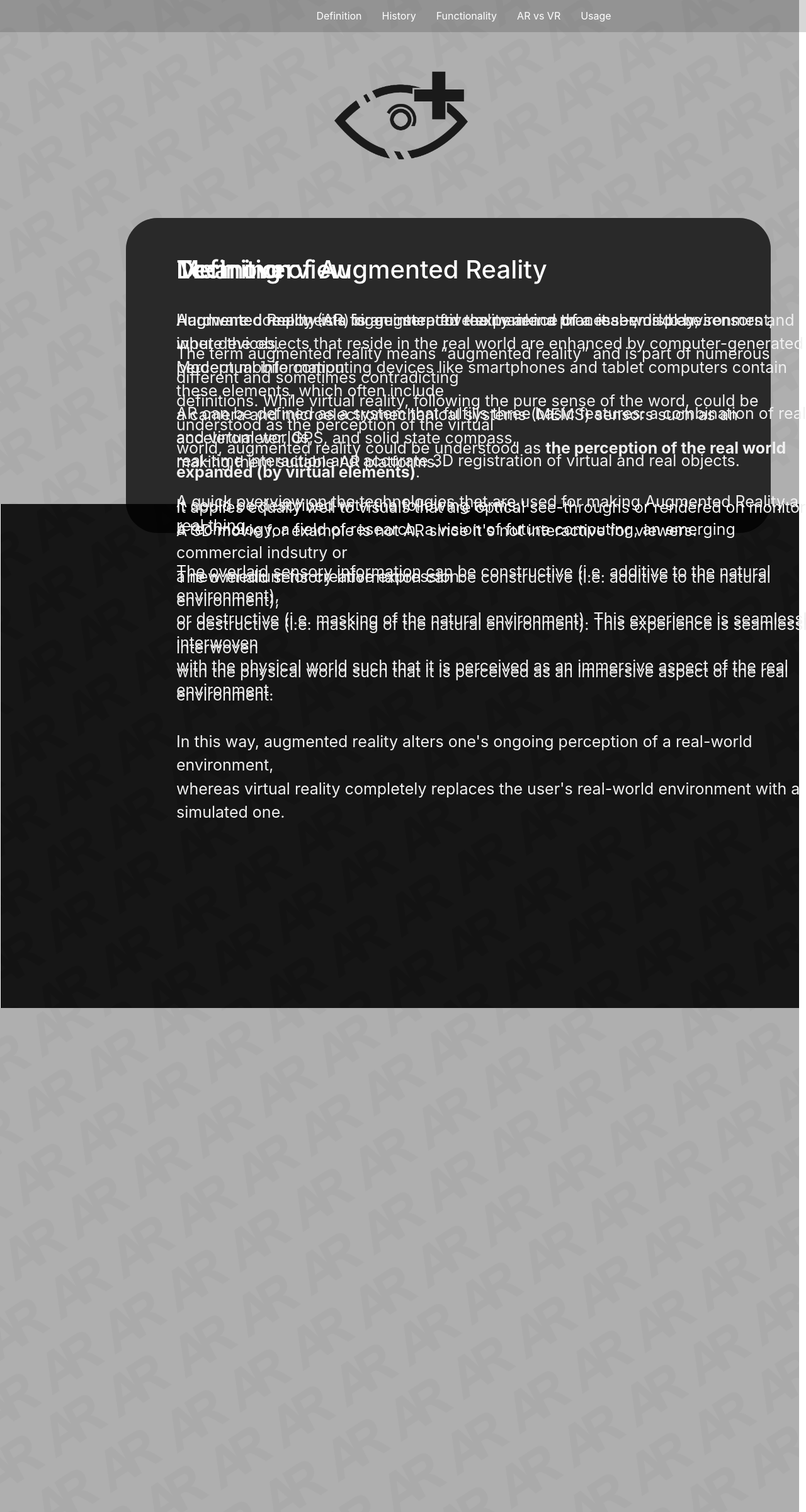
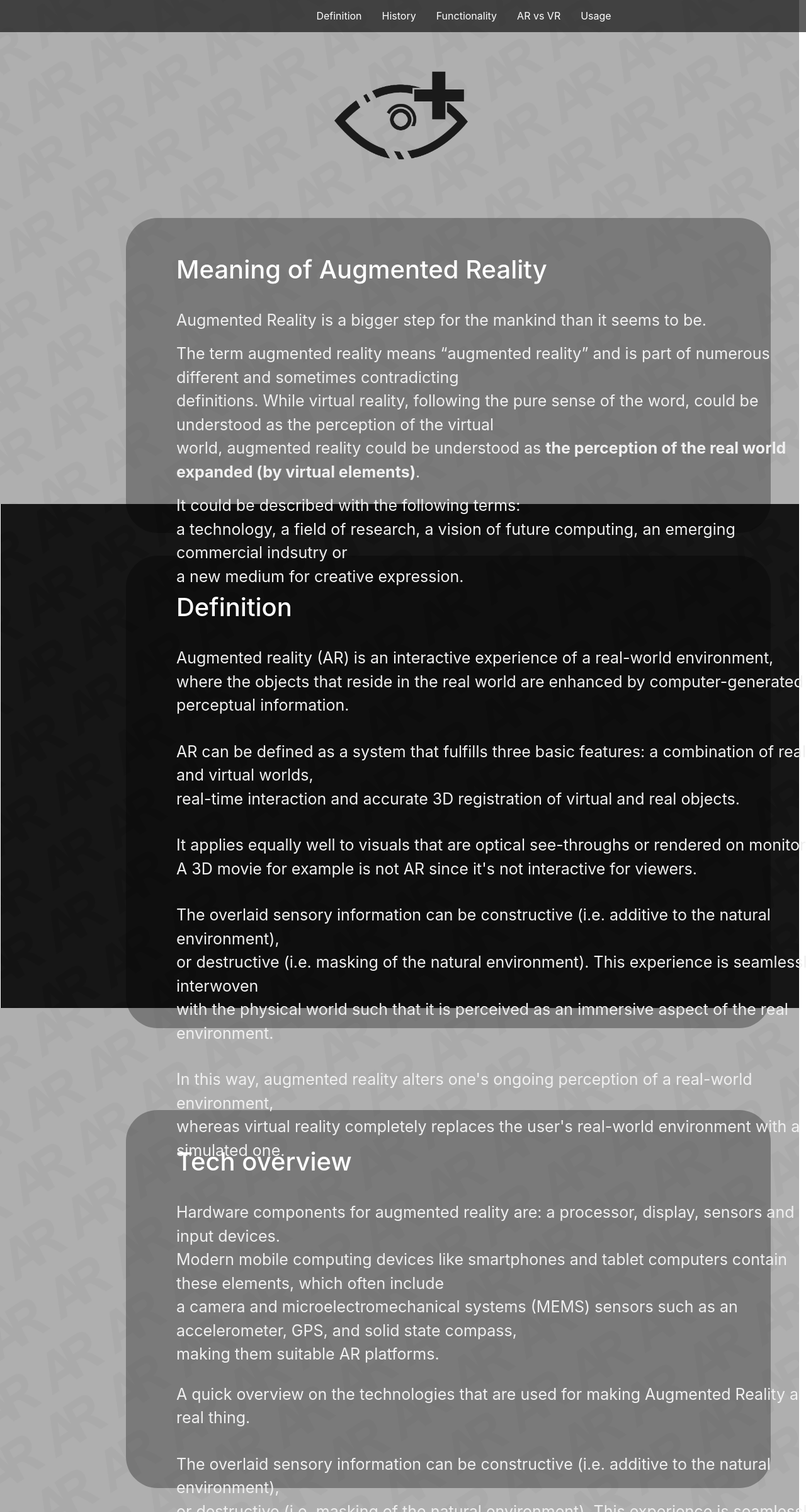
Before and after one commit to bence-d/AugmentedReality, a PHP site: page /webpage.html in a window 1280 px wide. Shown: the whole page at 63% size. Run offline with PHP 8.4, Linux system fonts and the light colour scheme; some libraries are stand-ins or nearby versions.

Commit message:
Inline css to external CSS
Fixed some of the inline-css attributes of elements by adding them to the external css file instead.

```diff
--- a/Website/styles.css
+++ b/Website/styles.css
@@ -40,14 +40,14 @@ body {
   width: 100%;
   height: 52px;
   background-image: url('images/image.png');
-  opacity: 0.2;
-  z-index: 1;
+  opacity: 0.8;
+  z-index: 2;
 }
 
 #navbarItems {
   position: fixed;
   padding-left: 38%;
-  z-index: 2;
+  z-index: 3;
 }
 
 ul {
@@ -85,6 +85,8 @@ li:hover {
    z-index: 2;
 }
 
+/* - CONTENT HOLDERS - */
+
 .contentHolder {
   display: inline-block;
   border-radius: 50px;
@@ -92,7 +94,21 @@ li:hover {
 
   position: absolute;
   width: 80vw;
+  /*height: 500px; - changed: they should be defined in every contentholder manually*/
+}
+
+#contentHolder1 {
   height: 500px;
+}
+
+#contentHolder2 {
+  top: 100vh;
+  height: 750px;
+}
+
+#contentHolder3 {
+  top: 210vh;
+  height: 600px;
 }
 
 .customCard {
@@ -101,31 +117,31 @@ li:hover {
   height: 430px;
 }
 
-#card1
-{
-    margin: 30px auto 0px 200px;
-}
+/* CARD BACKGROUNDS*/
 
-#card2
-{
-    margin: 30px auto 0px 100px;
-}
-
-#card3
-{
-    margin: 30px auto 0px 100px;
-}
-
+/* GENERAL */
 .cardsBackground {
   border-radius: 50px;
 
   position: absolute;
   width: 80vw;
-  height: 500px;
+  /*height: 500px;*/
   background-color: black;
   opacity: 0.3;
   bottom: 8px;
   z-index: -1;
+}
+
+#cardsBackground1 {
+  height: 500px;
+}
+
+#cardsBackground2 {
+  height: 750px;
+}
+
+#cardsBackground3 {
+  height: 600px;
 }
 
 .customHeader1 {
```
